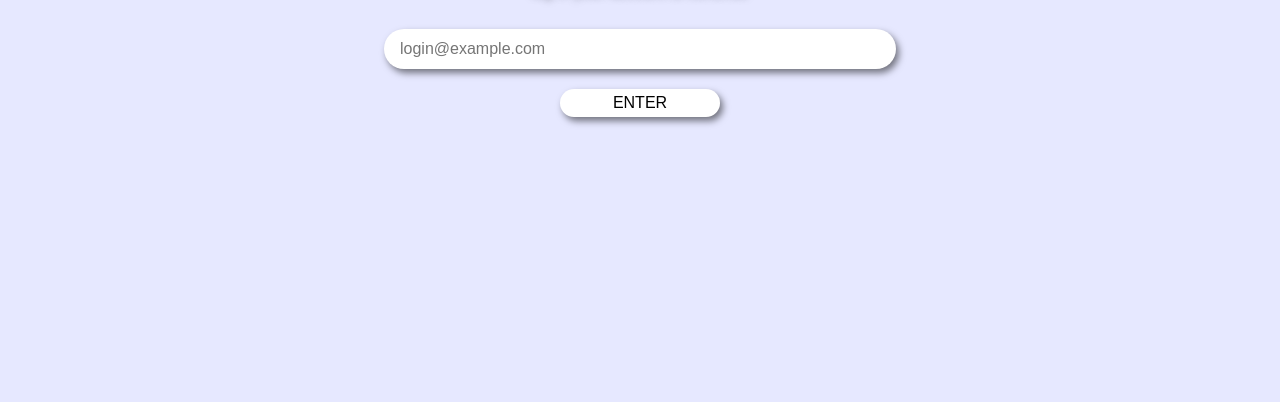
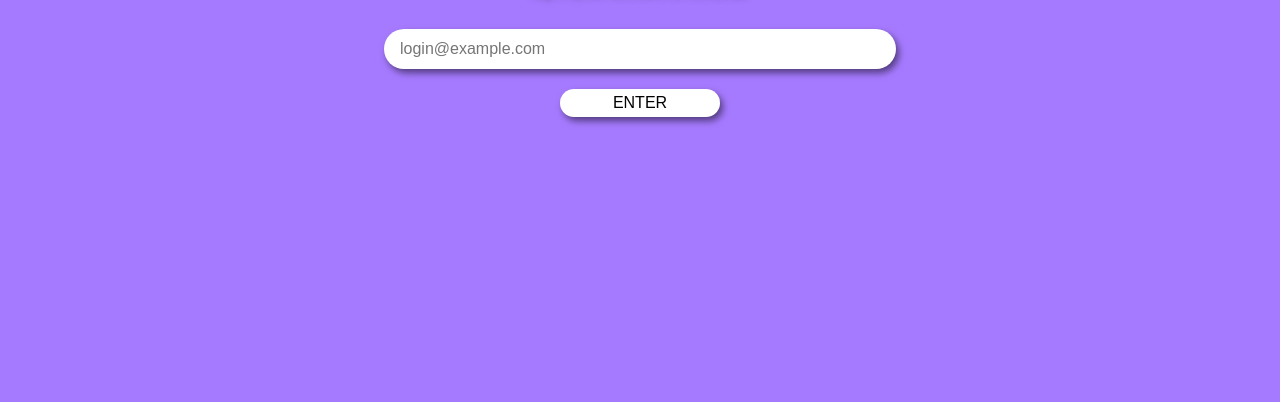
Before and after one commit to puko02/quick-task, a website: page login.html in a window 1280 px wide. Shown: the part 398-800 px from the top of the page. Drawn offline with Linux system fonts and the light colour scheme; a web font is replaced by a local one.

Commit message:
little changes skibidi

```diff
--- a/login.html
+++ b/login.html
@@ -3,7 +3,7 @@
 <head>
   <meta charset="UTF-8">
   <meta name="viewport" content="width=device-width, initial-scale=1.0">
-  <title>Login</title>
+  <title>Quick Task - Login</title>
   <link rel="stylesheet" href="./styles.css">
     <link rel="preconnect" href="https://fonts.googleapis.com">
     <link rel="preconnect" href="https://fonts.gstatic.com" crossorigin>
--- a/styles.css
+++ b/styles.css
@@ -8,7 +8,7 @@
 /* Estilo do corpo */
 body {
   font-family: "Sour Gummy", sans-serif;
-  background-color: hsl(235, 100%, 95%);
+  background-color: rgba(166, 122, 255, 1);
   color: #fff;
   margin: 0;
   padding: 0;
```
